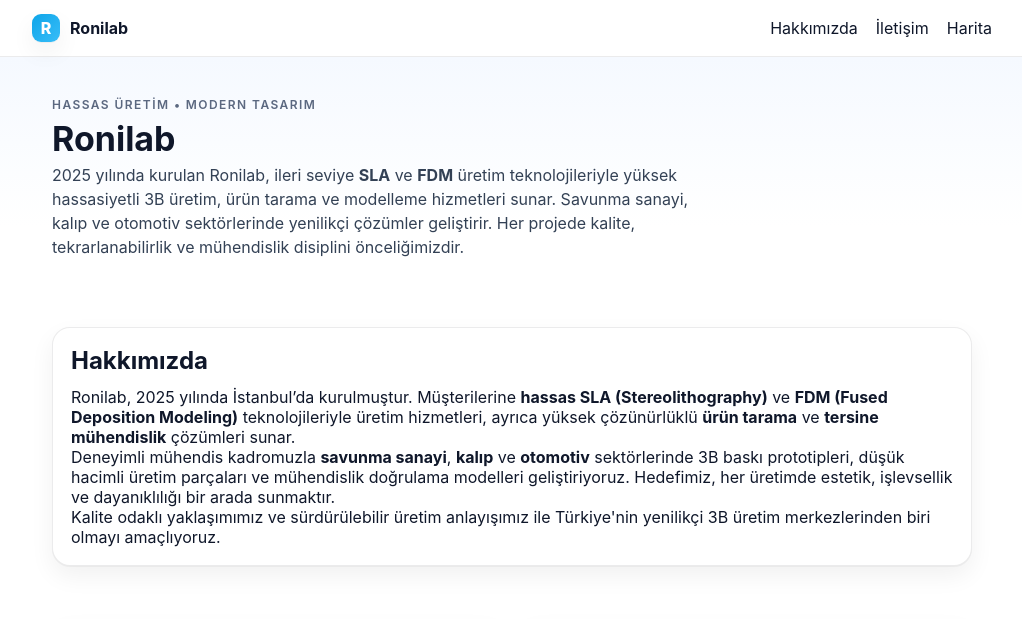
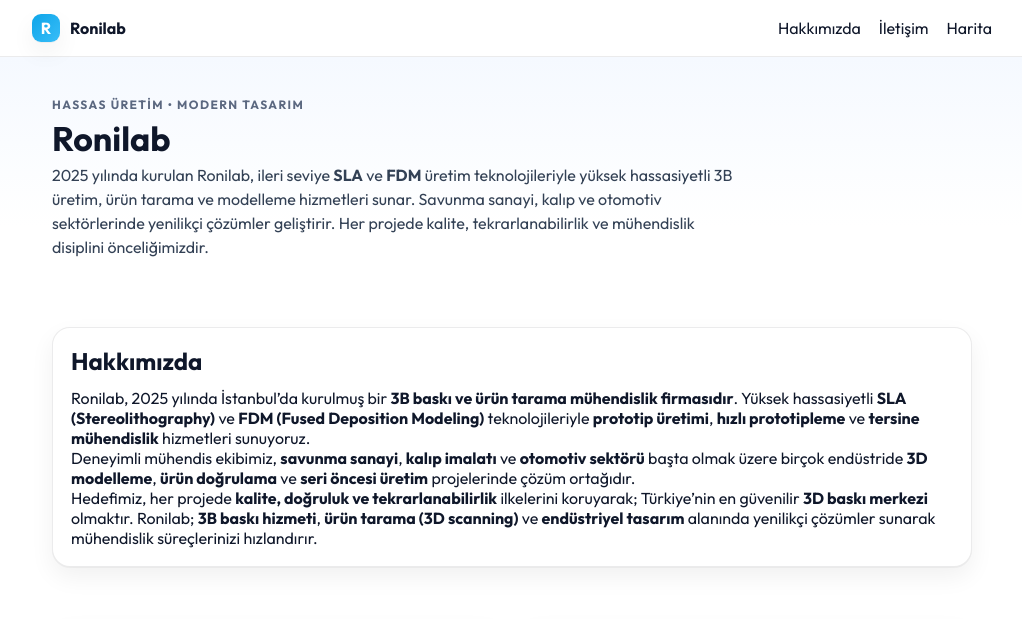
Before and after one commit to emremmss/ronilab-site, a plain HTML site: page index.html in a window 1280 px wide. Shown: the top 619 px of the page, without its empty margins (128-1150 px from the left). Drawn offline with Linux system fonts and the light colour scheme; grey boxes are pictures that could not be loaded.

Commit message:
Update index.html

```diff
--- a/index.html
+++ b/index.html
@@ -3,14 +3,16 @@
 <head>
   <meta charset="utf-8" />
   <meta name="viewport" content="width=device-width, initial-scale=1" />
-  <title>Ronilab – Hakkımızda & İletişim</title>
-  <meta name="description" content="Ronilab 2025 yılında kurulmuş, hassas SLA ve FDM üretim, ürün tarama hizmetleriyle savunma, kalıp ve otomotiv sektörlerine çözümler sunar." />
-  <meta name="keywords" content="Ronilab, 3B baskı, SLA, FDM, ürün tarama, 3D scanning, savunma sanayi, otomotiv, kalıp, üretim, 3D printing, İstanbul" />
-  <meta property="og:title" content="Ronilab – 3B Baskı & Tarama Hizmetleri" />
-  <meta property="og:description" content="Ronilab 2025 yılında kurulmuş olup hassas SLA ve FDM üretim, ürün tarama hizmetleriyle savunma, kalıp ve otomotiv sektörlerine hizmet verir." />
+  <title>Ronilab – 3B Baskı, SLA & Ürün Tarama Hizmetleri | İstanbul</title>
+  <meta name="description" content="Ronilab, İstanbul’da SLA ve FDM ile 3B baskı, ürün tarama (3D scanning) ve tersine mühendislik sunar. Savunma, kalıp ve otomotiv için hızlı prototipleme ve hassas üretim." />
+  <meta name="keywords" content="3B baskı, 3D printing, SLA baskı, FDM baskı, hızlı prototipleme, 3D scanning, ürün tarama, tersine mühendislik, endüstriyel tasarım, 3D modelleme, İstanbul 3B baskı, savunma sanayi baskı, otomotiv prototip, kalıp doğrulama, Ronilab, 3B baskı merkezi" />
+  <meta property="og:title" content="Ronilab – 3B Baskı, SLA & Ürün Tarama Hizmetleri | İstanbul" />
+  <meta property="og:description" content="SLA/FDM 3B baskı, ürün tarama ve tersine mühendislik hizmetleri. Savunma, kalıp ve otomotiv sektörleri için hassas üretim çözümleri." />
   <meta property="og:type" content="website" />
   <meta property="og:locale" content="tr_TR" />
   <link rel="canonical" href="https://www.ronilab.com/" />
+  <meta name="theme-color" content="#0ea5e9" />
+  <link href="https://fonts.googleapis.com/css2?family=Outfit:wght@400;500;700&display=swap" rel="stylesheet">
   <!-- Performance hint for GA -->
   <link rel="preconnect" href="https://www.googletagmanager.com" crossorigin>
   <link rel="dns-prefetch" href="https://www.googletagmanager.com">
@@ -45,7 +47,7 @@
     }
     *{box-sizing:border-box;margin:0;padding:0}
     html{scroll-behavior:smooth}
-    body{font-family:Inter,system-ui,-apple-system,Segoe UI,Roboto,Helvetica,Arial,sans-serif;color:var(--text);background:var(--bg);}
+    body{font-family:'Outfit', system-ui, -apple-system, Segoe UI, Roboto, Helvetica, Arial, sans-serif;color:var(--text);background:var(--bg);}
     a{color:var(--text);text-decoration:none}
     .container{max-width:var(--max);margin:0 auto;padding:0 20px}
 
@@ -54,7 +56,10 @@
     .brand{display:flex;align-items:center;gap:10px;font-weight:700}
     .brand .logo{width:28px;height:28px;border-radius:9px;background:linear-gradient(135deg,var(--accent),var(--accent-2));box-shadow:var(--shadow);display:grid;place-items:center;color:#fff;font-weight:800}
     .brand .logo::after{content:'R';}
-    .links{display:flex;gap:18px;align-items:center;flex-wrap:wrap;}
+    .links{display:flex;gap:18px;align-items:center;flex-wrap:wrap}
+    .links a{position:relative}
+    .links a::after{content:"";position:absolute;left:0;bottom:-3px;width:100%;height:2px;background:linear-gradient(90deg,var(--accent),var(--accent-2));transform:scaleX(0);transform-origin:left;transition:transform .25s}
+    .links a:hover::after{transform:scaleX(1)}
 
     .hero{padding:40px 0;background:linear-gradient(180deg,var(--surface),#fff 70%)}
     h1{font-size:34px;line-height:1.1;margin:8px 0 6px}
@@ -73,6 +78,10 @@
     .map{width:100%;height:380px;border:0;display:block}
 
     footer{padding:28px 0;color:var(--muted);border-top:var(--border);font-size:14px;text-align:center}
+      /* Reveal animations (reduced motion aware) */
+    .reveal{opacity:0;transform:translateY(12px);transition:opacity .5s, transform .5s}
+    .reveal.show{opacity:1;transform:none}
+    @media (prefers-reduced-motion: reduce){.reveal{opacity:1;transform:none}}
   </style>
 <!-- Google Analytics 4 -->
 <script async src="https://www.googletagmanager.com/gtag/js?id=G-03MKEF4E3X"></script>
@@ -105,6 +114,8 @@
     }
   }
   </script>
+  <link rel="preconnect" href="https://fonts.googleapis.com">
+  <link rel="preconnect" href="https://fonts.gstatic.com" crossorigin>
 </head>
 <body>
   <header>
@@ -122,7 +133,7 @@
   </header>
 
   <main id="top">
-    <section class="hero">
+    <section class="hero reveal">
       <div class="container">
         <div class="kicker">Hassas üretim • Modern tasarım</div>
         <h1>Ronilab</h1>
@@ -130,18 +141,18 @@
       </div>
     </section>
 
-    <section id="hakkimizda">
+    <section id="hakkimizda" class="reveal">
       <div class="container">
         <div class="panel">
           <h2 class="section-title">Hakkımızda</h2>
-          <p>Ronilab, 2025 yılında İstanbul’da kurulmuştur. Müşterilerine <strong>hassas SLA (Stereolithography)</strong> ve <strong>FDM (Fused Deposition Modeling)</strong> teknolojileriyle üretim hizmetleri, ayrıca yüksek çözünürlüklü <strong>ürün tarama</strong> ve <strong>tersine mühendislik</strong> çözümleri sunar.</p>
-          <p>Deneyimli mühendis kadromuzla <strong>savunma sanayi</strong>, <strong>kalıp</strong> ve <strong>otomotiv</strong> sektörlerinde 3B baskı prototipleri, düşük hacimli üretim parçaları ve mühendislik doğrulama modelleri geliştiriyoruz. Hedefimiz, her üretimde estetik, işlevsellik ve dayanıklılığı bir arada sunmaktır.</p>
-          <p>Kalite odaklı yaklaşımımız ve sürdürülebilir üretim anlayışımız ile Türkiye'nin yenilikçi 3B üretim merkezlerinden biri olmayı amaçlıyoruz.</p>
+          <p>Ronilab, 2025 yılında İstanbul’da kurulmuş bir <strong>3B baskı ve ürün tarama mühendislik firmasıdır</strong>. Yüksek hassasiyetli <strong>SLA (Stereolithography)</strong> ve <strong>FDM (Fused Deposition Modeling)</strong> teknolojileriyle <strong>prototip üretimi</strong>, <strong>hızlı prototipleme</strong> ve <strong>tersine mühendislik</strong> hizmetleri sunuyoruz.</p>
+          <p>Deneyimli mühendis ekibimiz, <strong>savunma sanayi</strong>, <strong>kalıp imalatı</strong> ve <strong>otomotiv sektörü</strong> başta olmak üzere birçok endüstride <strong>3D modelleme</strong>, <strong>ürün doğrulama</strong> ve <strong>seri öncesi üretim</strong> projelerinde çözüm ortağıdır.</p>
+          <p>Hedefimiz, her projede <strong>kalite, doğruluk ve tekrarlanabilirlik</strong> ilkelerini koruyarak; Türkiye’nin en güvenilir <strong>3D baskı merkezi</strong> olmaktır. Ronilab; <strong>3B baskı hizmeti</strong>, <strong>ürün tarama (3D scanning)</strong> ve <strong>endüstriyel tasarım</strong> alanında yenilikçi çözümler sunarak mühendislik süreçlerinizi hızlandırır.</p>
         </div>
       </div>
     </section>
 
-    <section id="iletisim">
+    <section id="iletisim" class="reveal">
       <div class="container">
         <div class="grid">
           <div class="panel">
@@ -183,6 +194,11 @@
       const org = JSON.parse(ld?.textContent||'{}');
       console.assert(org.name === 'Ronilab', 'JSON-LD Organization adı beklenen değil');
     }catch(e){ console.warn('GA/JSON-LD testleri atlandı:', e); }
+        // Reveal IO
+    try{
+      const io=new IntersectionObserver((ents)=>ents.forEach(e=>{if(e.isIntersecting)e.target.classList.add('show')}),{threshold:.12});
+      document.querySelectorAll('.reveal').forEach(el=>io.observe(el));
+    }catch(_){ document.querySelectorAll('.reveal').forEach(el=>el.classList.add('show')); }
     console.groupEnd();
   </script>
 </body>
```
